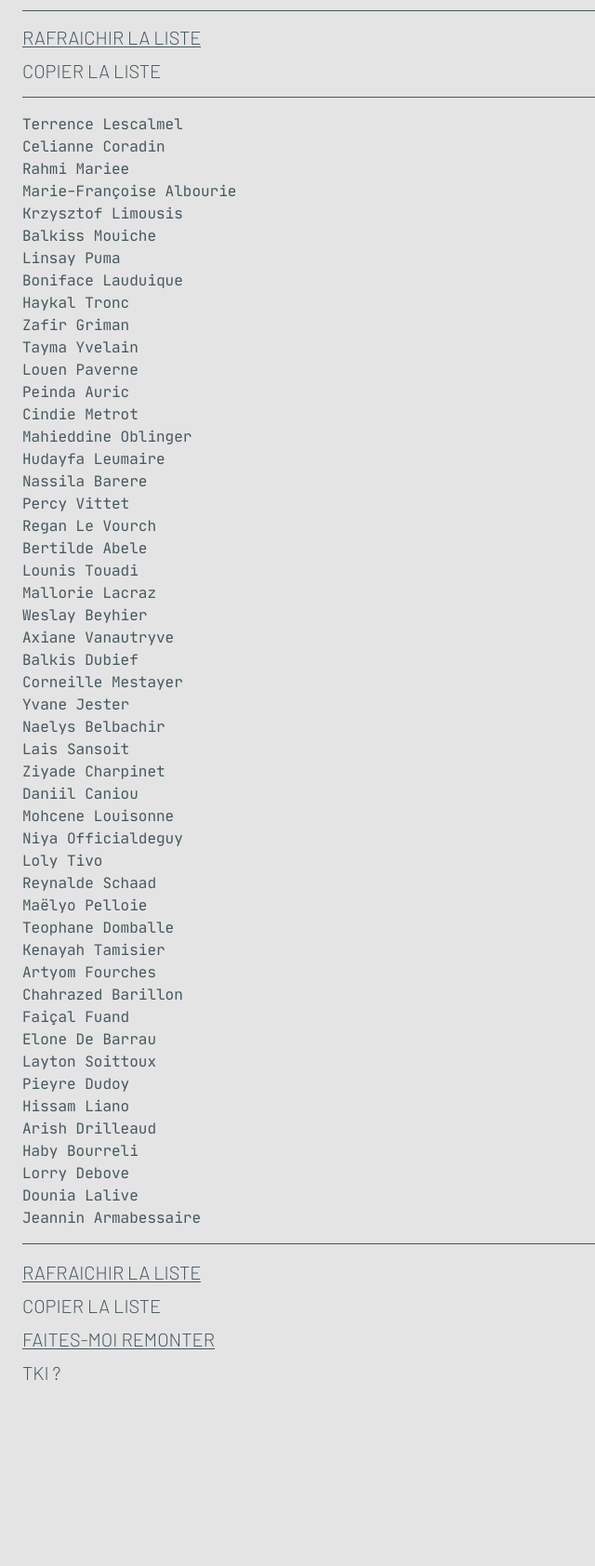
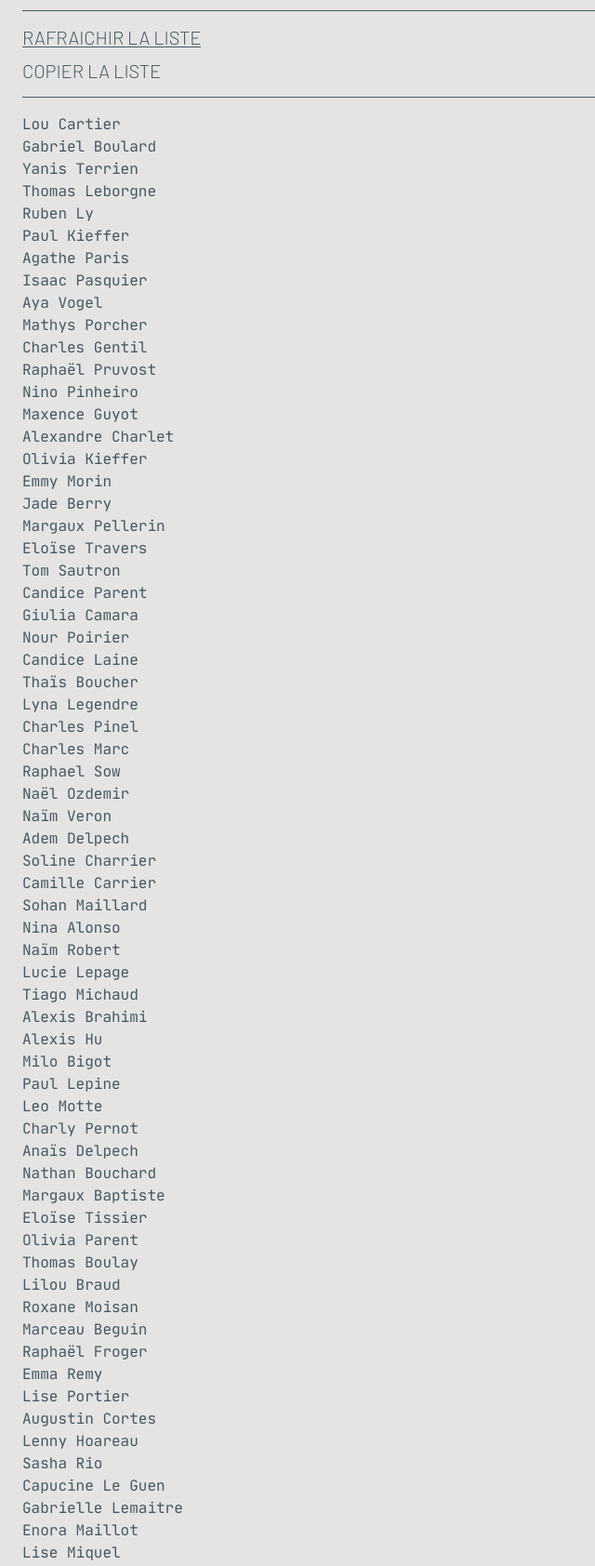
Before and after one commit to enwin/Lorraine-Hipseaume, a website: page src/index.html in a window 1280 px wide. Shown: the part 391-2075 px from the top of the page at 93% size, without its empty margins (0-640 px from the left). Before the commit the page ends 1879 px from the top, so only its background shows below. Drawn offline with nearby package versions, Linux system fonts and the light colour scheme; files that its build step writes are made by us from their sources; files whose address does not match are found by name.

Commit message:
change results from 50 to 80

```diff
--- a/functions/range.js
+++ b/functions/range.js
@@ -32,7 +32,7 @@ const filterRandom = (data) => {
     return entry;
   };
 
-  while (filtered.length < 50) {
+  while (filtered.length < 80) {
     filtered.push(pick());
   }
 
--- a/src/index.html
+++ b/src/index.html
@@ -2,7 +2,7 @@
 <html lang="fr" data-input="mouse">
 
 <head>
-  <title>50 prénoms et noms</title>
+  <title>80 prénoms et noms</title>
   <meta charset="utf-8">
   <meta name='viewport' content='width=device-width, initial-scale=1, viewport-fit=cover'>
   <link rel="stylesheet" href="./style.css" />
@@ -10,7 +10,7 @@
 
 <body>
   <header role="banner">
-    <h1>50 prénoms<br />et noms</h1>
+    <h1>80 prénoms<br />et noms</h1>
   </header>
   <main>
     <form id="list-names" class="names-form">
@@ -137,56 +137,89 @@
     </form>
 
     <ul class="list">
-      <li><output for="decade" form="list-names">Terrence Lescalmel</output></li>
-      <li><output for="decade" form="list-names">Celianne Coradin</output></li>
-      <li><output for="decade" form="list-names">Rahmi Mariee</output></li>
-      <li><output for="decade" form="list-names">Marie-Françoise Albourie</output></li>
-      <li><output for="decade" form="list-names">Krzysztof Limousis</output></li>
-      <li><output for="decade" form="list-names">Balkiss Mouiche</output></li>
-      <li><output for="decade" form="list-names">Linsay Puma</output></li>
-      <li><output for="decade" form="list-names">Boniface Lauduique</output></li>
-      <li><output for="decade" form="list-names">Haykal Tronc</output></li>
-      <li><output for="decade" form="list-names">Zafir Griman</output></li>
-      <li><output for="decade" form="list-names">Tayma Yvelain</output></li>
-      <li><output for="decade" form="list-names">Louen Paverne</output></li>
-      <li><output for="decade" form="list-names">Peinda Auric</output></li>
-      <li><output for="decade" form="list-names">Cindie Metrot</output></li>
-      <li><output for="decade" form="list-names">Mahieddine Oblinger</output></li>
-      <li><output for="decade" form="list-names">Hudayfa Leumaire</output></li>
-      <li><output for="decade" form="list-names">Nassila Barere</output></li>
-      <li><output for="decade" form="list-names">Percy Vittet</output></li>
-      <li><output for="decade" form="list-names">Regan Le Vourch</output></li>
-      <li><output for="decade" form="list-names">Bertilde Abele</output></li>
-      <li><output for="decade" form="list-names">Lounis Touadi</output></li>
-      <li><output for="decade" form="list-names">Mallorie Lacraz</output></li>
-      <li><output for="decade" form="list-names">Weslay Beyhier</output></li>
-      <li><output for="decade" form="list-names">Axiane Vanautryve</output></li>
-      <li><output for="decade" form="list-names">Balkis Dubief</output></li>
-      <li><output for="decade" form="list-names">Corneille Mestayer</output></li>
-      <li><output for="decade" form="list-names">Yvane Jester</output></li>
-      <li><output for="decade" form="list-names">Naelys Belbachir</output></li>
-      <li><output for="decade" form="list-names">Lais Sansoit</output></li>
-      <li><output for="decade" form="list-names">Ziyade Charpinet</output></li>
-      <li><output for="decade" form="list-names">Daniil Caniou</output></li>
-      <li><output for="decade" form="list-names">Mohcene Louisonne</output></li>
-      <li><output for="decade" form="list-names">Niya Officialdeguy</output></li>
-      <li><output for="decade" form="list-names">Loly Tivo</output></li>
-      <li><output for="decade" form="list-names">Reynalde Schaad</output></li>
-      <li><output for="decade" form="list-names">Maëlyo Pelloie</output></li>
-      <li><output for="decade" form="list-names">Teophane Domballe</output></li>
-      <li><output for="decade" form="list-names">Kenayah Tamisier</output></li>
-      <li><output for="decade" form="list-names">Artyom Fourches</output></li>
-      <li><output for="decade" form="list-names">Chahrazed Barillon</output></li>
-      <li><output for="decade" form="list-names">Faiçal Fuand</output></li>
-      <li><output for="decade" form="list-names">Elone De Barrau</output></li>
-      <li><output for="decade" form="list-names">Layton Soittoux</output></li>
-      <li><output for="decade" form="list-names">Pieyre Dudoy</output></li>
-      <li><output for="decade" form="list-names">Hissam Liano</output></li>
-      <li><output for="decade" form="list-names">Arish Drilleaud</output></li>
-      <li><output for="decade" form="list-names">Haby Bourreli</output></li>
-      <li><output for="decade" form="list-names">Lorry Debove</output></li>
-      <li><output for="decade" form="list-names">Dounia Lalive</output></li>
-      <li><output for="decade" form="list-names">Jeannin Armabessaire</output></li>
+      <li><output form="list-names">Lou Cartier</output></li>
+      <li><output form="list-names">Gabriel Boulard</output></li>
+      <li><output form="list-names">Yanis Terrien</output></li>
+      <li><output form="list-names">Thomas Leborgne</output></li>
+      <li><output form="list-names">Ruben Ly</output></li>
+      <li><output form="list-names">Paul Kieffer</output></li>
+      <li><output form="list-names">Agathe Paris</output></li>
+      <li><output form="list-names">Isaac Pasquier</output></li>
+      <li><output form="list-names">Aya Vogel</output></li>
+      <li><output form="list-names">Mathys Porcher</output></li>
+      <li><output form="list-names">Charles Gentil</output></li>
+      <li><output form="list-names">Raphaël Pruvost</output></li>
+      <li><output form="list-names">Nino Pinheiro</output></li>
+      <li><output form="list-names">Maxence Guyot</output></li>
+      <li><output form="list-names">Alexandre Charlet</output></li>
+      <li><output form="list-names">Olivia Kieffer</output></li>
+      <li><output form="list-names">Emmy Morin</output></li>
+      <li><output form="list-names">Jade Berry</output></li>
+      <li><output form="list-names">Margaux Pellerin</output></li>
+      <li><output form="list-names">Eloïse Travers</output></li>
+      <li aria-hidden="true"></li>
+      <li><output form="list-names">Tom Sautron</output></li>
+      <li><output form="list-names">Candice Parent</output></li>
+      <li><output form="list-names">Giulia Camara</output></li>
+      <li><output form="list-names">Nour Poirier</output></li>
+      <li><output form="list-names">Candice Laine</output></li>
+      <li><output form="list-names">Thaïs Boucher</output></li>
+      <li><output form="list-names">Lyna Legendre</output></li>
+      <li><output form="list-names">Charles Pinel</output></li>
+      <li><output form="list-names">Charles Marc</output></li>
+      <li><output form="list-names">Raphael Sow</output></li>
+      <li><output form="list-names">Naël Ozdemir</output></li>
+      <li><output form="list-names">Naïm Veron</output></li>
+      <li><output form="list-names">Adem Delpech</output></li>
+      <li><output form="list-names">Soline Charrier</output></li>
+      <li><output form="list-names">Camille Carrier</output></li>
+      <li><output form="list-names">Sohan Maillard</output></li>
+      <li><output form="list-names">Nina Alonso</output></li>
+      <li><output form="list-names">Naïm Robert</output></li>
+      <li><output form="list-names">Lucie Lepage</output></li>
+      <li><output form="list-names">Tiago Michaud</output></li>
+      <li aria-hidden="true"></li>
+      <li><output form="list-names">Alexis Brahimi</output></li>
+      <li><output form="list-names">Alexis Hu</output></li>
+      <li><output form="list-names">Milo Bigot</output></li>
+      <li><output form="list-names">Paul Lepine</output></li>
+      <li><output form="list-names">Leo Motte</output></li>
+      <li><output form="list-names">Charly Pernot</output></li>
+      <li><output form="list-names">Anaïs Delpech</output></li>
+      <li><output form="list-names">Nathan Bouchard</output></li>
+      <li><output form="list-names">Margaux Baptiste</output></li>
+      <li><output form="list-names">Eloïse Tissier</output></li>
+      <li><output form="list-names">Olivia Parent</output></li>
+      <li><output form="list-names">Thomas Boulay</output></li>
+      <li><output form="list-names">Lilou Braud</output></li>
+      <li><output form="list-names">Roxane Moisan</output></li>
+      <li><output form="list-names">Marceau Beguin</output></li>
+      <li><output form="list-names">Raphaël Froger</output></li>
+      <li><output form="list-names">Emma Remy</output></li>
+      <li><output form="list-names">Lise Portier</output></li>
+      <li><output form="list-names">Augustin Cortes</output></li>
+      <li><output form="list-names">Lenny Hoareau</output></li>
+      <li aria-hidden="true"></li>
+      <li><output form="list-names">Sasha Rio</output></li>
+      <li><output form="list-names">Capucine Le Guen</output></li>
+      <li><output form="list-names">Gabrielle Lemaitre</output></li>
+      <li><output form="list-names">Enora Maillot</output></li>
+      <li><output form="list-names">Lise Miquel</output></li>
+      <li><output form="list-names">Inaya Renard</output></li>
+      <li><output form="list-names">Camille Cros</output></li>
+      <li><output form="list-names">Diego Silvestre</output></li>
+      <li><output form="list-names">Rose Maille</output></li>
+      <li><output form="list-names">Malo Prigent</output></li>
+      <li><output form="list-names">Théo Marquis</output></li>
+      <li><output form="list-names">Soline Paul</output></li>
+      <li><output form="list-names">Aaron Loyer</output></li>
+      <li><output form="list-names">Iris Blin</output></li>
+      <li><output form="list-names">Lola Bouche</output></li>
+      <li><output form="list-names">Zoé Lamy</output></li>
+      <li><output form="list-names">Yasmine Horn</output></li>
+      <li><output form="list-names">Benjamin Guillet</output></li>
+      <li><output form="list-names">Lenny Frey</output></li>
+      <li><output form="list-names">Mathis Albert</output></li>
     </ul>
   </main>
   <footer role="contentinfo">
--- a/src/script.js
+++ b/src/script.js
@@ -35,7 +35,11 @@ class Names {
   }
 
   displayResults() {
-    const listItems = this.results.map(({ prenom, nom }) => {
+    const listItems = this.results.map(({ prenom, nom }, index) => {
+      if (index >= 20 && index % 20 === 0) {
+        return `<li aria-hidden="true"></li><li><output form="list-names">${prenom} ${nom}</output></li>`;
+      }
+
       return `<li><output form="list-names">${prenom} ${nom}</output></li>`;
     });
 
```
